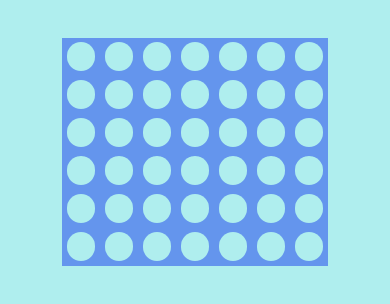
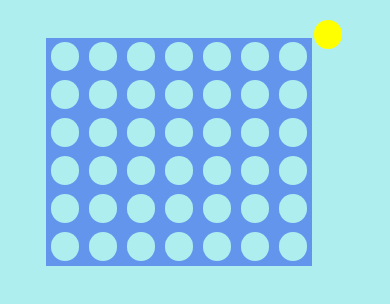
Before and after one commit to amberwhizin/amberwhizin.github.io, a plain HTML site: page connect_4/index.html in a window 390 px wide. Shown: the part 98-402 px from the top of the page. Drawn offline with nearby package versions, Linux system fonts and the light colour scheme.

Commit message:
created fixed token

```diff
--- a/connect_4/css/style.css
+++ b/connect_4/css/style.css
@@ -11,8 +11,7 @@ h1 {
   color: grey;
   font-weight: 600;
   font-size: 25px;
-  margin-top: 20px
-
+  margin-top: 20px;
 }
 /* siting myself here - from my tic tac toe project from here */
 .container {
@@ -62,16 +61,20 @@ h1 {
   height: 7em;
   width: 7em;
 }
+.starter-cell {
+  height: 7em;
+  width: 7em;
+}
 
 @media only screen and (max-width: 800px) {
-  .cell {
+  .cell, .starter-cell {
     height: 5em;
     width: 5em;
   }
 }
 
 @media only screen and (max-width: 678px) {
-  .cell {
+  .cell, .starter-cell {
     height: 2em;
     width: 2em;
   }
--- a/connect_4/index.html
+++ b/connect_4/index.html
@@ -20,6 +20,7 @@
     <!-- siting myself here, used similar code in my tic-tac-toe project -->
     <div class="container">
       <div class="wrapper"></div>
+      <div class="fixed-token"></div>
       </div>
     </div>
   </body>
--- a/connect_4/js/app.js
+++ b/connect_4/js/app.js
@@ -40,18 +40,9 @@ $(() => {
         .addClass("cell")
         .addClass("cell" + i);
 
-      //     //drag and drop
-
-      // const $drag = $("<div>")
-      //   .attr("id", "drag").draggable()
-      //   .text("Change your mind? Drag me somewhere else!");
-      // $("body").append($drag);
-
       if (piece === yellow) {
-        const $circle = generateCircle(true)
+        const $circle = generateCircle(true);
         $cell.append($circle);
-
-
       }
       if (piece === red) {
         const $circle = generateCircle();
@@ -93,8 +84,7 @@ $(() => {
         winScenario(diagonalLeftBoard);
 
         // this was hard, but i was trying to reverse the board but was mutating the original board which made a crazy light show
-        const reverseBoard = board.slice().reverse()
-
+        const reverseBoard = board.slice().reverse();
 
         const diagonalRightBoard = changeLeftDiagonal(reverseBoard);
         console.log("diagonalRightBoard", diagonalRightBoard);
@@ -153,6 +143,12 @@ $(() => {
       const $column = generateColumn(i);
       $(".wrapper").append($column);
     }
+
+    // creat piece
+    const $cell = $("<div>").addClass("starter-cell");
+    const $circle = generateCircle(true);
+    $cell.append($circle);
+    $(".fixed-token").append($cell);
   };
   render();
 
```
